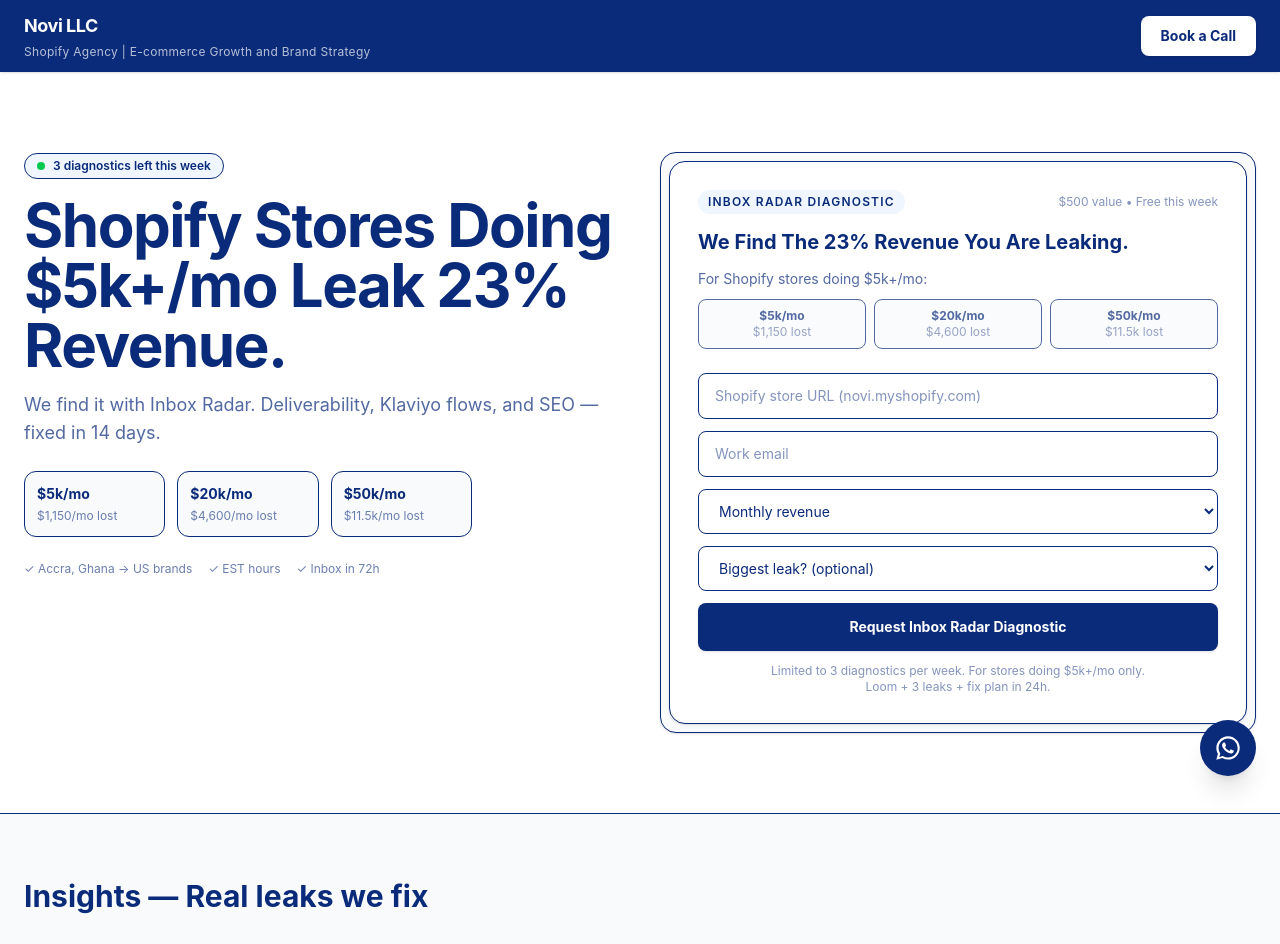
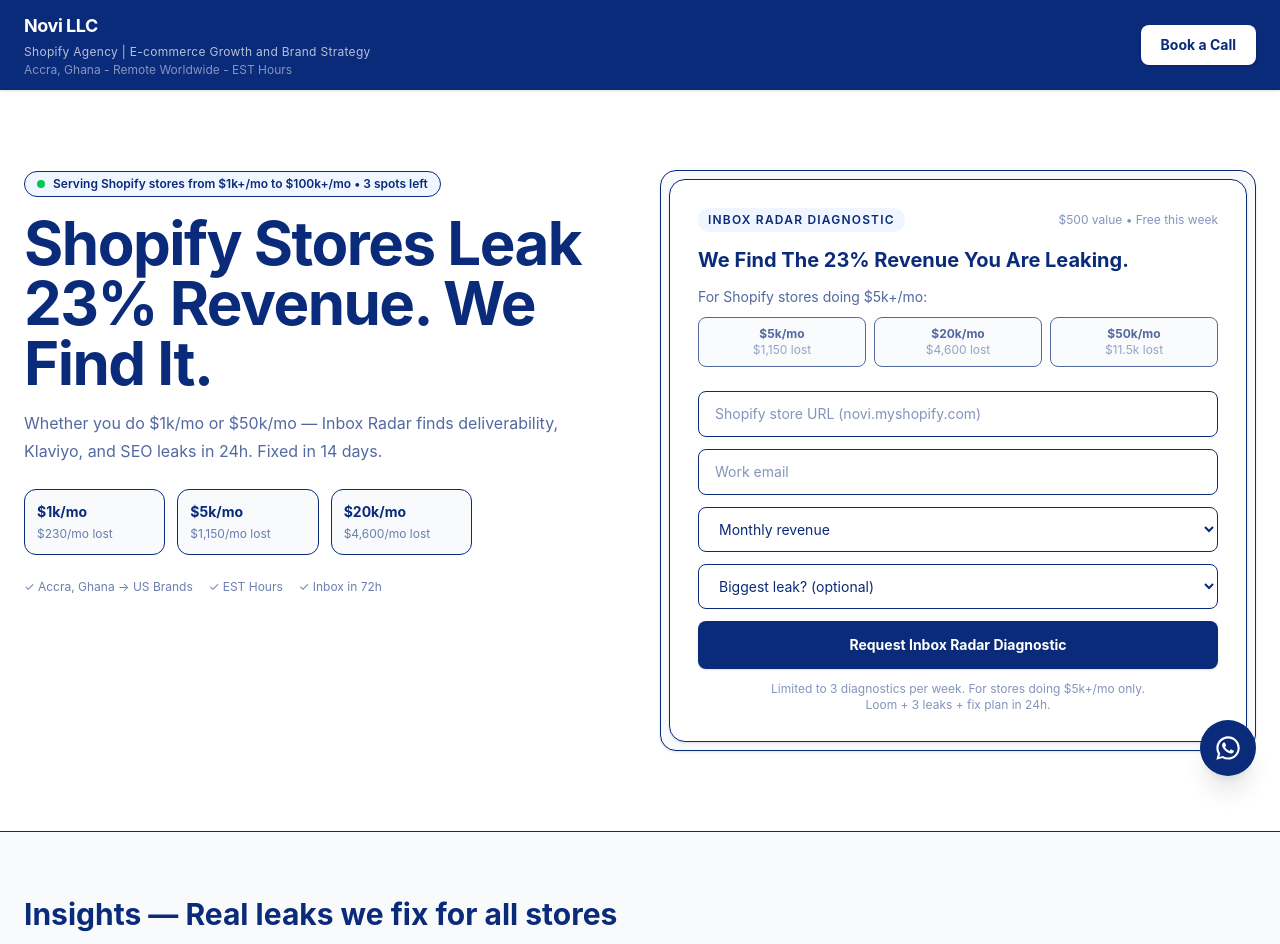
Before and after one commit to NOVI-I6699-cmd/portfolio-starter-kit, a Next.js app: page / in a window 1280 px wide. Shown: the top 944 px of the page. Built offline with nearby package versions, Linux system fonts and the light colour scheme.

Commit message:
Update page.tsx

```diff
--- a/app/page.tsx
+++ b/app/page.tsx
@@ -10,6 +10,7 @@
           <div className="flex flex-col leading-none">
             <div className="font-bold text-lg tracking-tight">Novi LLC</div>
             <div className="text-xs mt-1 text-white/70 tracking-wide">Shopify Agency | E-commerce Growth and Brand Strategy</div>
+            <div className="text-xs mt-0.5 text-white/50">Accra, Ghana - Remote Worldwide - EST Hours</div>
           </div>
           <a href="mailto:hello@novi-llc.com" className="bg-white px-5 py-2.5 rounded-lg text-sm font-bold shadow" style={{color:'#0A2A7A'}}>Book a Call</a>
         </div>
@@ -19,24 +20,24 @@
         <div>
           <div className="inline-flex items-center gap-2 text-xs font-semibold px-3 py-1 rounded-full bg-blue-50 border" style={{color:'#0A2A7A'}}>
             <span className="h-2 w-2 rounded-full bg-green-500"></span>
-            3 diagnostics left this week
+            Serving Shopify stores from $1k+/mo to $100k+/mo • 3 spots left
           </div>
           <h1 className="mt-4 text-4xl md:text-6xl font-bold leading-none tracking-tight" style={{color:'#0A2A7A'}}>
-            Shopify Stores Doing $5k+/mo Leak 23% Revenue.
+            Shopify Stores Leak 23% Revenue. We Find It.
           </h1>
-          <div className="mt-4 text-base md:text-lg leading-7 opacity-70 max-w-xl" style={{color:'#0A2A7A'}}>
-            We find it with Inbox Radar. Deliverability, Klaviyo flows, and SEO — fixed in 14 days.
+          <div className="mt-4 text-base leading-7 opacity-70 max-w-xl" style={{color:'#0A2A7A'}}>
+            Whether you do $1k/mo or $50k/mo — Inbox Radar finds deliverability, Klaviyo, and SEO leaks in 24h. Fixed in 14 days.
           </div>
 
           <div className="mt-6 grid grid-cols-3 gap-3 max-w-md">
+            <div className="border rounded-xl p-3 bg-slate-50"><div className="text-sm font-bold" style={{color:'#0A2A7A'}}>$1k/mo</div><div className="text-xs opacity-60 mt-1">$230/mo lost</div></div>
             <div className="border rounded-xl p-3 bg-slate-50"><div className="text-sm font-bold" style={{color:'#0A2A7A'}}>$5k/mo</div><div className="text-xs opacity-60 mt-1">$1,150/mo lost</div></div>
             <div className="border rounded-xl p-3 bg-slate-50"><div className="text-sm font-bold" style={{color:'#0A2A7A'}}>$20k/mo</div><div className="text-xs opacity-60 mt-1">$4,600/mo lost</div></div>
-            <div className="border rounded-xl p-3 bg-slate-50"><div className="text-sm font-bold" style={{color:'#0A2A7A'}}>$50k/mo</div><div className="text-xs opacity-60 mt-1">$11.5k/mo lost</div></div>
           </div>
 
           <div className="mt-6 flex items-center gap-4 text-xs opacity-60" style={{color:'#0A2A7A'}}>
-            <div>✓ Accra, Ghana → US brands</div>
-            <div>✓ EST hours</div>
+            <div>✓ Accra, Ghana → US Brands</div>
+            <div>✓ EST Hours</div>
             <div>✓ Inbox in 72h</div>
           </div>
         </div>
@@ -46,7 +47,7 @@
 
       <section id="insights" className="bg-slate-50 border-y py-16">
         <div className="max-w-7xl mx-auto px-6">
-          <h2 className="text-3xl font-bold" style={{color:'#0A2A7A'}}>Insights — Real leaks we fix</h2>
+          <h2 className="text-3xl font-bold" style={{color:'#0A2A7A'}}>Insights — Real leaks we fix for all stores</h2>
           <div className="mt-8 grid gap-5">
             <div className="bg-white rounded-2xl border p-6">
               <div className="text-xs uppercase tracking-widest font-semibold" style={{color:'#0A2A7A'}}>INBOX RADAR • 01</div>
@@ -69,7 +70,7 @@
             <div className="bg-white rounded-2xl border p-6">
               <div className="text-xs uppercase tracking-widest font-semibold">STRATEGY • 03</div>
               <div className="mt-2 text-xl font-bold" style={{color:'#0A2A7A'}}>Shopify SEO in 2026</div>
-              <div className="mt-3 text-sm opacity-70" style={{color:'#0A2A7A'}}>EEAT + Core Web Vitals. We fix collection schema, speed, UGC reviews.</div>
+              <div className="mt-3 text-sm opacity-70" style={{color:'#0A2A7A'}}>EEAT + Core Web Vitals. We fix collection schema, speed, UGC reviews. Works for $1k to $100k stores.</div>
             </div>
           </div>
         </div>
@@ -80,6 +81,7 @@
           <div>
             <div className="font-bold">Novi LLC</div>
             <div className="mt-1 text-xs text-white/70">Shopify Agency | E-commerce Growth and Brand Strategy</div>
+            <div className="mt-2 text-xs text-white/60">Accra, Ghana - Remote Worldwide - EST Hours</div>
             <div className="mt-3 text-sm"><a href="mailto:hello@novi-llc.com" className="underline text-white/80">hello@novi-llc.com</a></div>
           </div>
           <div className="flex flex-wrap gap-5 text-sm text-white/80">
```
